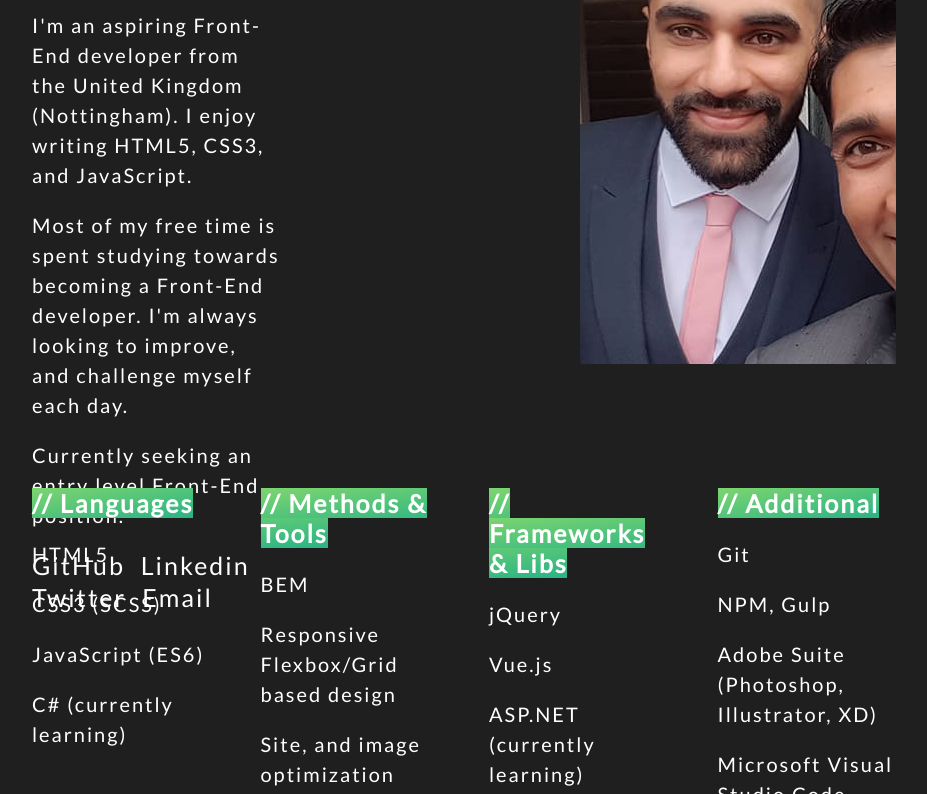
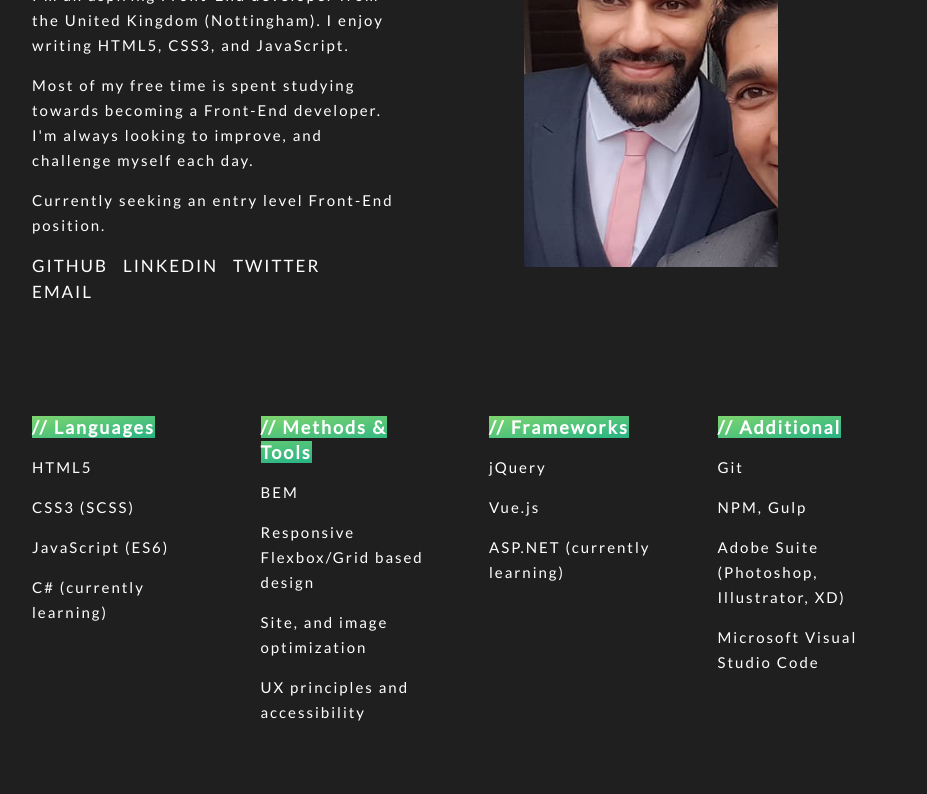
Before and after one commit to jazdosanjh/jazdosanjh.github.io, a plain HTML site: page index.html in a window 1280 px wide. Shown: the part 341-1135 px from the top of the page, without its empty margins (176-1103 px from the left). Drawn offline with Linux system fonts and the light colour scheme.

Commit message:
Amendments

```diff
--- a/css/style.css
+++ b/css/style.css
@@ -7,33 +7,38 @@ body {
     background-color: #1F1F1F;
     color: #FFF;
     letter-spacing: .2rem;
-    line-height: 3rem;
+    line-height: 2.5rem;
+    height: 100%;
 }
 h1 {
     font-weight: 500;
-    font-size: 5rem;
+    font-size: 4rem;
 }
 h2 {
-    font-size: 2.5rem;
+    font-size: 1.8rem;
 }
 span {
     background: linear-gradient(to right bottom, #7ED56F, #28B485);
 }
 p {
-    font-size: 2rem;
+    font-size: 1.5rem;
 }
 .header {
     display: grid;
     grid-template-columns: repeat(2, 1fr);
-    grid-template-rows: 50rem;
-    grid-gap: 30rem;
+    grid-column-gap: 12rem;
+}
+
+img {
+    height: 40rem;
 }
 /* Social Media Links */
 a {
     margin-right: 1rem;
     color: #FFF;
-    font-size: 2.5rem;
+    font-size: 1.7rem;
     text-decoration: none;
+    text-transform: uppercase;
 }
 .github:hover {
     background: #8B61FF;
@@ -51,6 +56,6 @@ a {
 .skills {
     display: grid;
     grid-template-columns: repeat(4, 1fr);
-    padding-top: 10rem;
-    grid-gap: 5rem;
+    padding-top: 8rem;
+    grid-column-gap: 5rem;
 }
--- a/index.html
+++ b/index.html
@@ -54,7 +54,7 @@
                 <p>UX principles and accessibility</p>
         </div>
         <div>
-            <h2><span>// Frameworks & Libs</span></h2>
+            <h2><span>// Frameworks</span></h2>
                 <p>jQuery</p>
                 <p>Vue.js</p>
                 <p>ASP.NET (currently learning)</p>
```
